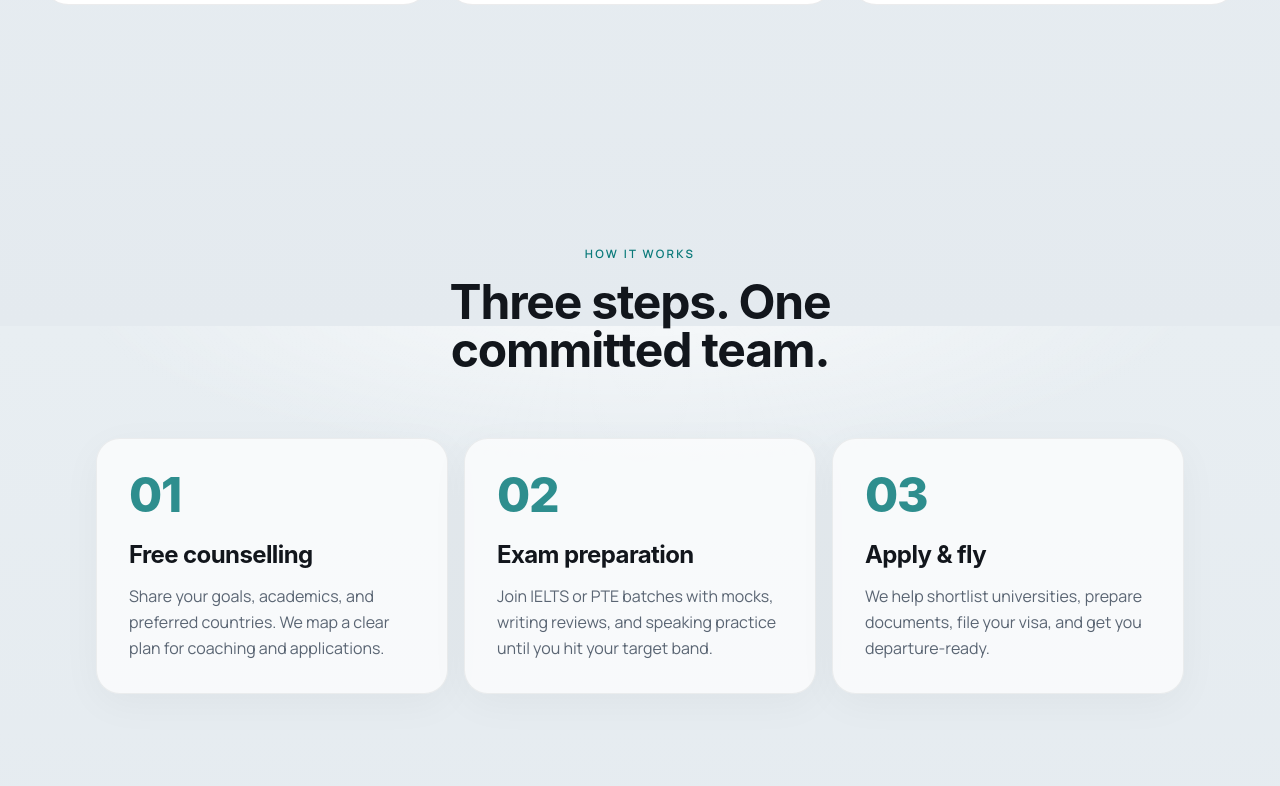
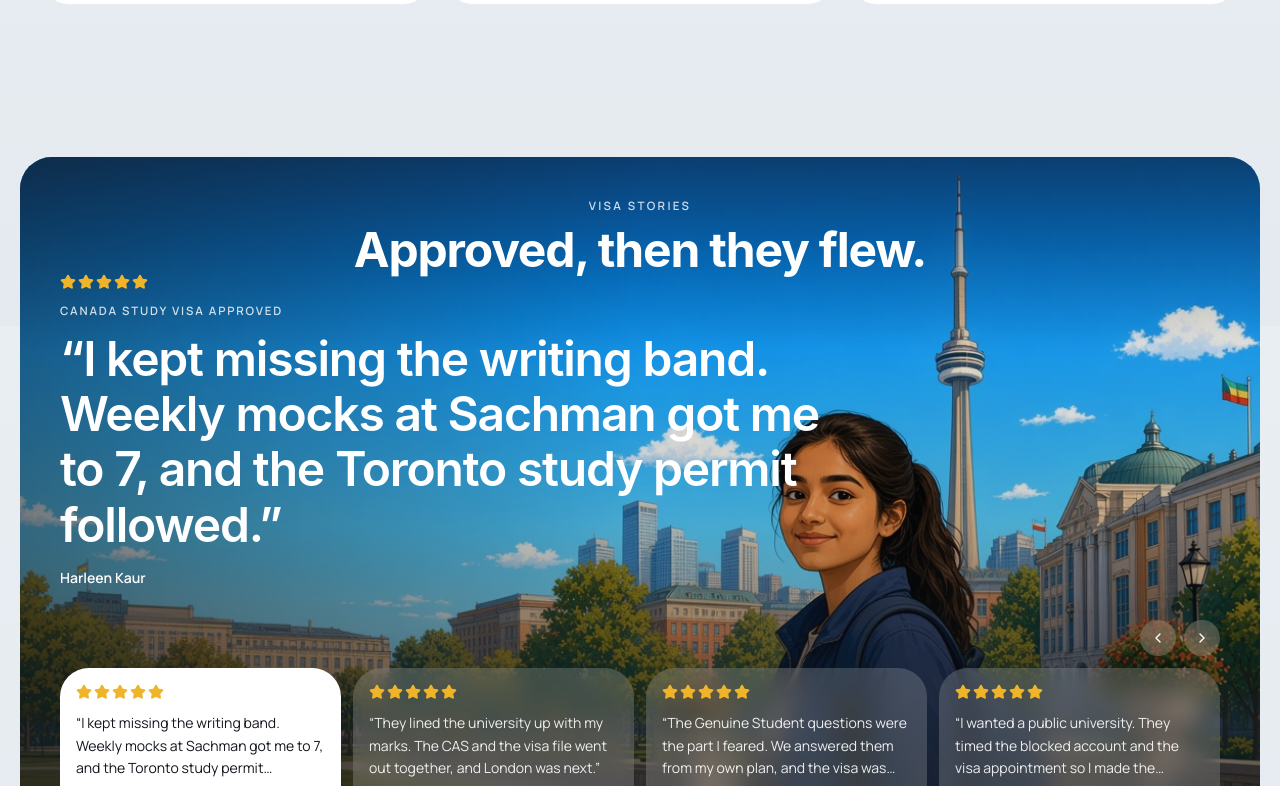
Before and after one commit to Abhi97shek/Sachman-Overseas-Website, a Next.js app: page / in a window 1280 px wide. Shown: the part 3674-4460 px from the top of the page. Built offline with nearby package versions, Linux system fonts and the light colour scheme.

Commit message:
Remove the three-step process block from the homepage.
The process page is unchanged and still opens from the menu.

Co-authored-by: abhi.kumar736 <abhi.kumar736@gmail.com>

```diff
--- a/src/app/page.tsx
+++ b/src/app/page.tsx
@@ -2,7 +2,6 @@ import { Hero } from "@/components/hero";
 import { Services } from "@/components/services";
 import { Destinations } from "@/components/destinations";
 import { Universities } from "@/components/universities";
-import { Process } from "@/components/process";
 import { Testimonials } from "@/components/testimonials";
 import { Contact } from "@/components/contact";
 import { SiteFooter } from "@/components/site-footer";
@@ -15,7 +14,6 @@ export default function Home() {
         <Services />
         <Destinations />
         <Universities />
-        <Process />
         <Testimonials />
         <Contact />
       </main>
```
